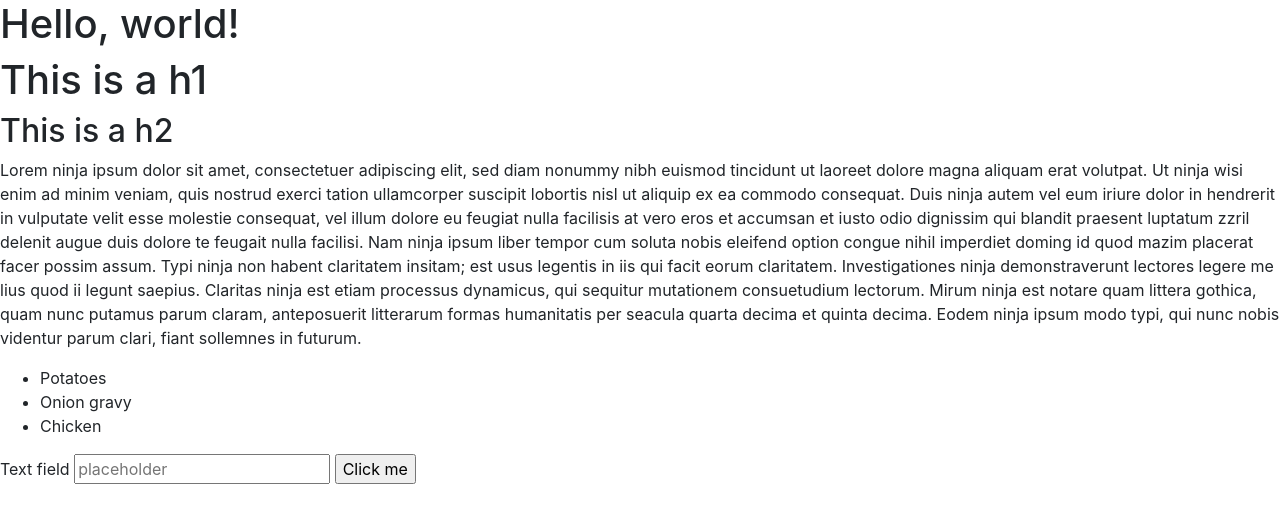
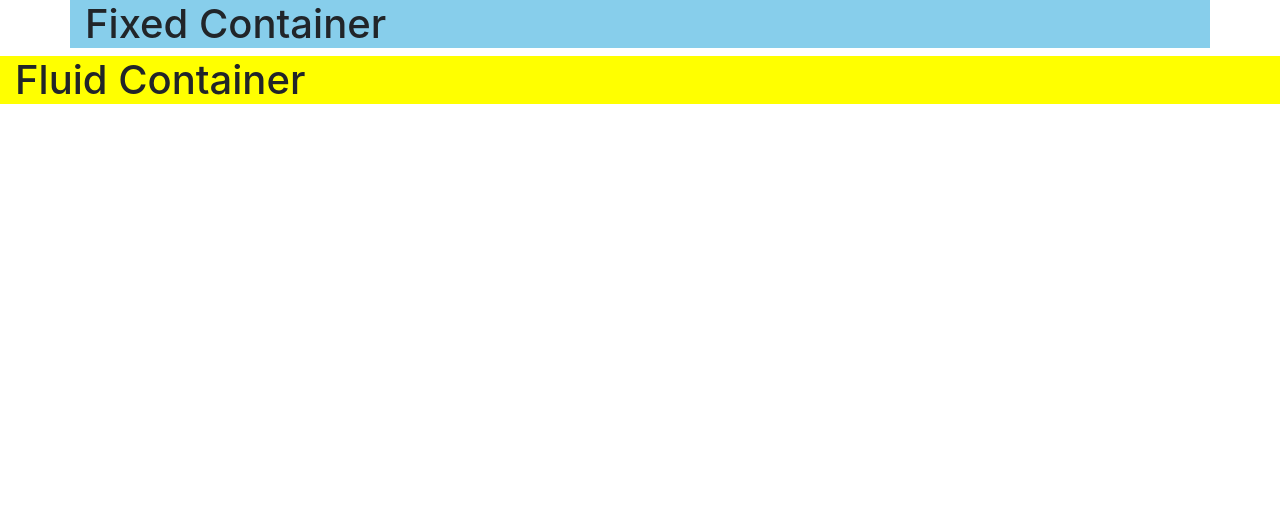
Before and after one commit to JWatus/Bootstrap_Tutorial, a plain HTML site: page index.html in a window 1280 px wide. Drawn offline with nearby package versions, Linux system fonts and the light colour scheme.

Commit message:
Containers

```diff
--- a/index.html
+++ b/index.html
@@ -19,22 +19,17 @@
 
 <body>
 
-<h1>Hello, world!</h1>
-<h1>This is a h1</h1>
-<h2>This is a h2</h2>
-<p>Lorem ninja ipsum dolor sit amet, consectetuer adipiscing elit, sed diam nonummy nibh euismod tincidunt ut laoreet dolore magna aliquam erat volutpat. Ut ninja wisi enim ad minim veniam, quis nostrud exerci tation ullamcorper suscipit lobortis nisl ut aliquip ex ea commodo consequat. Duis ninja autem vel eum iriure dolor in hendrerit in vulputate velit esse molestie consequat, vel illum dolore eu feugiat nulla facilisis at vero eros et accumsan et iusto odio dignissim qui blandit praesent luptatum zzril delenit augue duis dolore te feugait nulla facilisi. Nam ninja ipsum liber tempor cum soluta nobis eleifend option congue nihil imperdiet doming id quod mazim placerat facer possim assum. Typi ninja non habent claritatem insitam; est usus legentis in iis qui facit eorum claritatem. Investigationes ninja demonstraverunt lectores legere me lius quod ii legunt saepius. Claritas ninja est etiam processus dynamicus, qui sequitur mutationem consuetudium lectorum. Mirum ninja est notare quam littera gothica, quam nunc putamus parum claram, anteposuerit litterarum formas humanitatis per seacula quarta decima et quinta decima. Eodem ninja ipsum modo typi, qui nunc nobis videntur parum clari, fiant sollemnes in futurum.</p>
-<ul>
-    <li>Potatoes</li>
-    <li>Onion gravy</li>
-    <li>Chicken</li>
-</ul>
-<form>
-    <label>Text field</label>
-    <input type="text" placeholder="placeholder" />
-    <input type="submit" value="Click me"  />
-</form>
+    <div class="container" style="background:skyblue">
+         <h1>Fixed Container</h1>
+    </div>
 
-<!-- Optional JavaScript -->
+
+    <div class="container-fluid" style="background:yellow">
+        <h1>Fluid Container</h1>
+    </div>
+
+
+    <!-- Optional JavaScript -->
 
 <!-- jQuery first, then Popper.js, then Bootstrap JS -->
 
```
